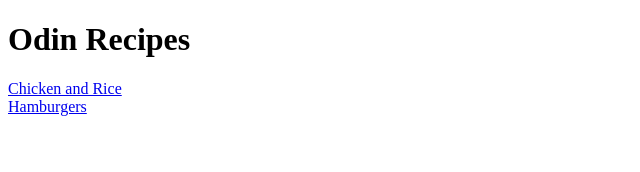
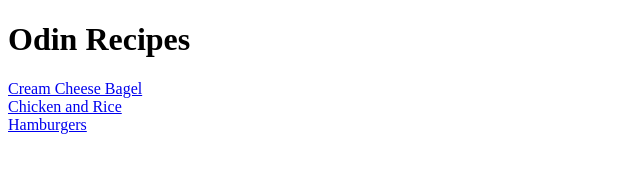
Before and after one commit to HWaddi/odin-recipes, a plain HTML site: page index.html in a window 1280 px wide. Shown: the whole page, without its empty margins (0-640 px from the left). Drawn offline with Linux system fonts and the light colour scheme.

Commit message:
Link to recipes

```diff
--- a/index.html
+++ b/index.html
@@ -8,8 +8,11 @@
 <body>
     <h1>Odin Recipes</h1>
 
+    <a href="recipes/creamcheese-bagel.html">Cream Cheese Bagel</a>
+    <br>
     <a href="recipes/chicken-rice.html">Chicken and Rice</a>
     <br>
     <a href="recipes/hamburgers.html">Hamburgers</a>
+
 </body>
 </html>
```
